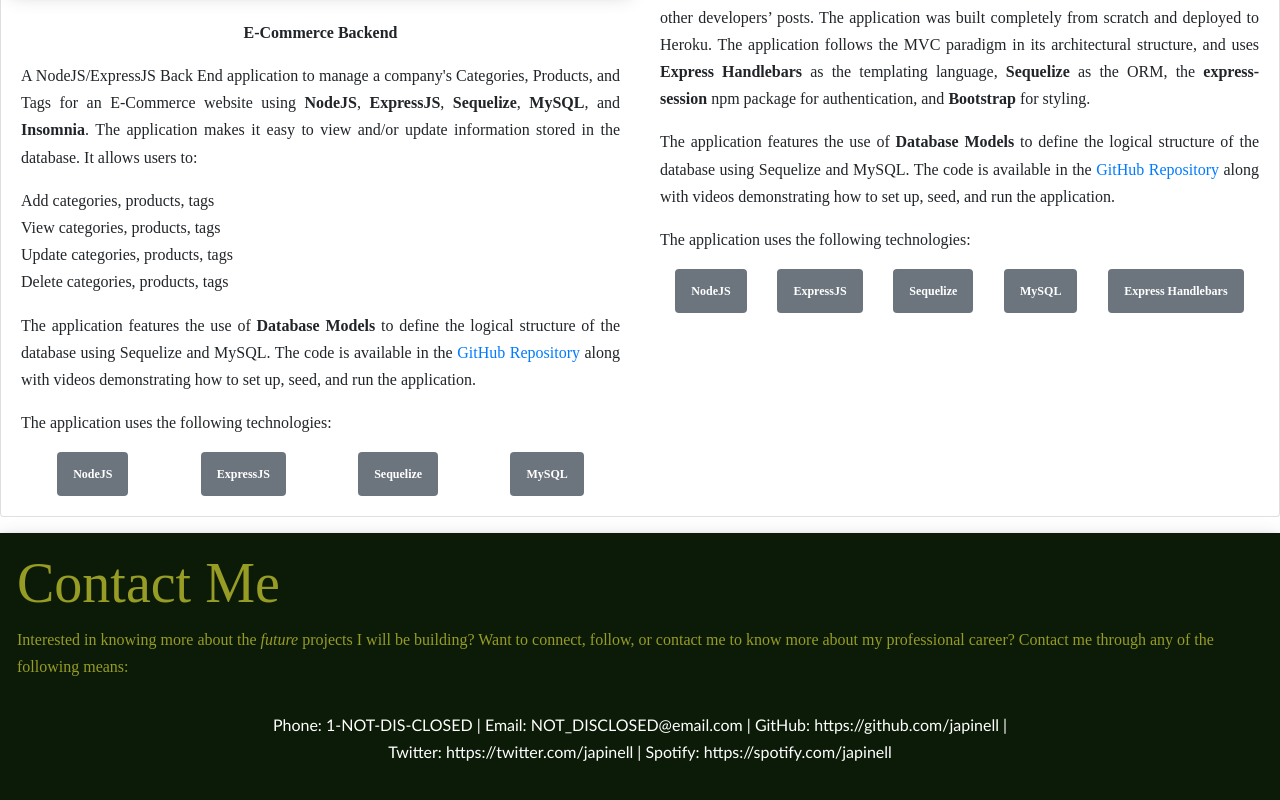
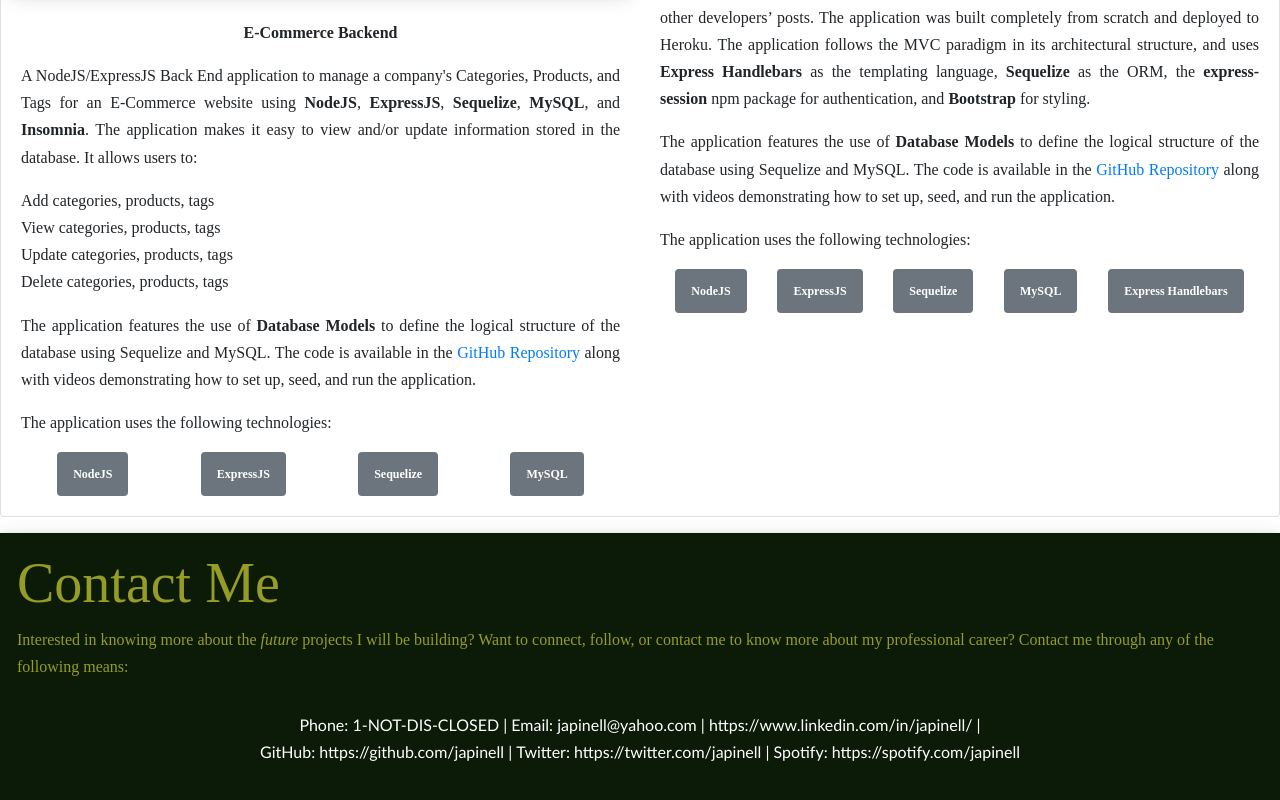
Before and after one commit to japinell/KU-CBC-HOMEWORK-8-Portfolio, a plain HTML site: page index.html in a window 1280 px wide. Shown: the part 4254-5054 px from the top of the page. Drawn offline with nearby package versions, Linux system fonts and the light colour scheme.

Commit message:
Added link to Likedin Profile

```diff
--- a/index.html
+++ b/index.html
@@ -427,9 +427,9 @@
       <!-- Links -->
       <div class="content">
         <a href="" target="" class="phone"> 1-NOT-DIS-CLOSED </a>
-        <a href="mailto:customer@chocoyo.com" target="_blank" class="email">
-          NOT_DISCLOSED@email.com
+        <a href="mailto:japinell@yahoo.com" target="_blank" class="email">japinell@yahoo.com
         </a>
+        <a href="https://www.linkedin.com/in/japinell/" target="_blank" class="linkedin">https://www.linkedin.com/in/japinell/</a>
         <a href="https://github.com/japinell" target="_blank" class="github">https://github.com/japinell</a>
         <a href="https://twitter.com/japinell" target="_blank" class="twitter">https://twitter.com/japinell</a>
         <a href="https://spotify.com/japinell" target="_blank" class="spotify">https://spotify.com/japinell</a>
```
